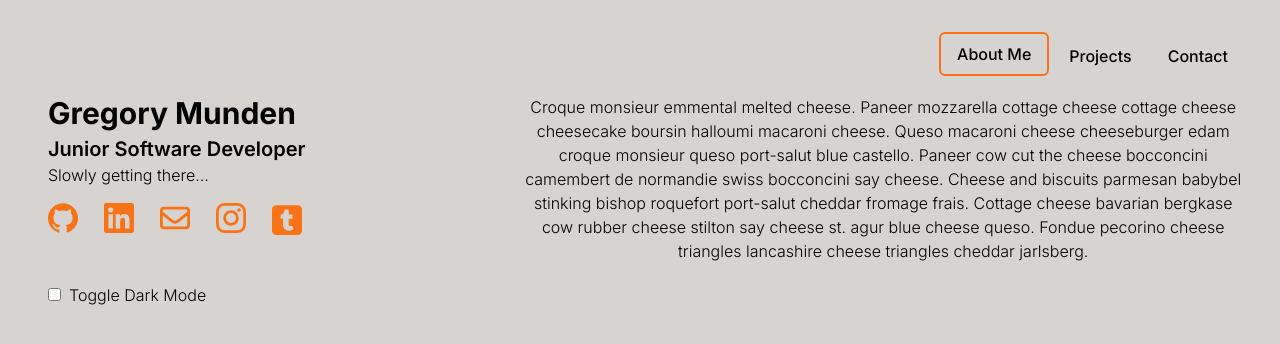
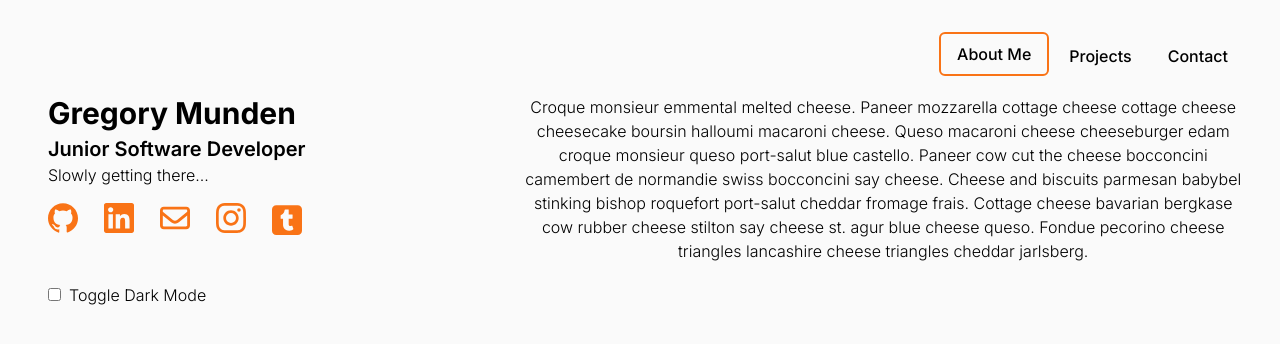
Before and after one commit to mundocalrisian/gm-portfolio, a React (Vite) app: page / in a window 1280 px wide. Shown: the top 344 px of the page. Built offline with nearby package versions, Linux system fonts and the light colour scheme.

Commit message:
alter light/dark background colours

```diff
--- a/src/index.css
+++ b/src/index.css
@@ -11,7 +11,7 @@
     "slnt" 0;
 }
 body{
-  @apply bg-stone-300 text-black dark:bg-gray-900 dark:text-orange-50
+  @apply bg-zinc-50 text-black dark:bg-zinc-800 dark:text-orange-50
 }
 
 .filter-orange1 {
```
